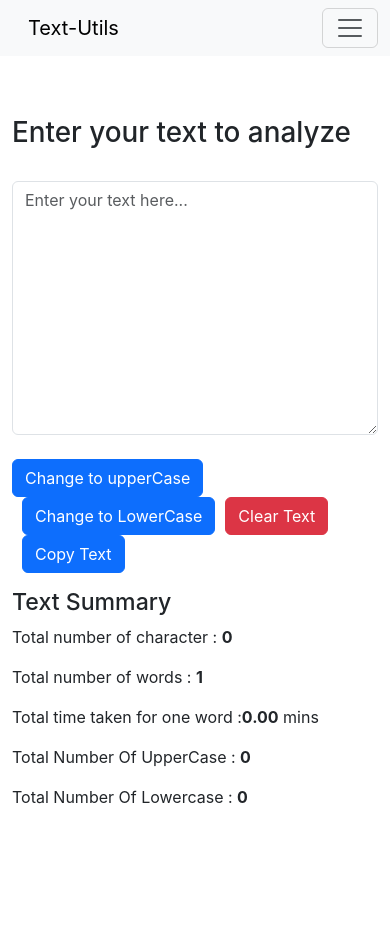
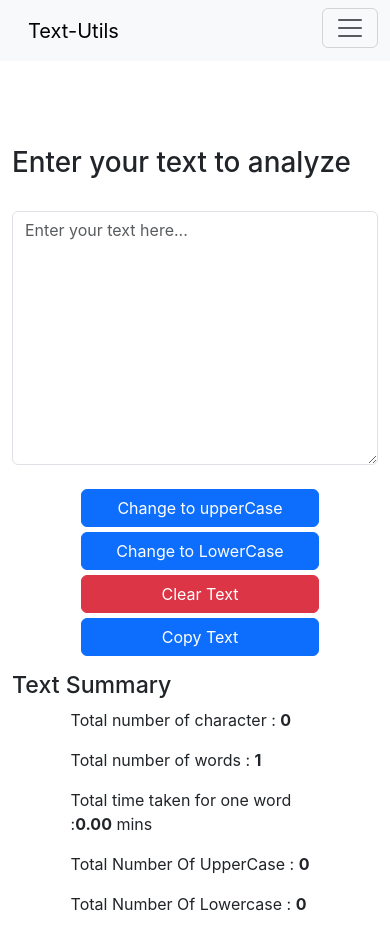
Before and after one commit to Hemanthnb/ReactTutorial, a React (Create React App) app: page / in a window 390 px wide. Before the commit the page ends 844 px from the top, so only its background shows below. Built offline with nearby package versions, Linux system fonts and the light colour scheme.

Commit message:
Improved Responsive of the webpage

```diff
--- a/src/Components/Forms.js
+++ b/src/Components/Forms.js
@@ -1,4 +1,5 @@
 import React,{useState} from "react"
+import './Responsive.css'
 
 let upperCount=0,lowerCount=0
 export default function Form(props){
@@ -112,11 +113,14 @@ export default function Form(props){
 
     return(
     <>
-    <div className="mb-3">
+    <div className="mb-3" id="mainContainer">
     <h1>{props.textAreaTitle}</h1>
   <label htmlFor="myBox" className="form-label"></label>
   <textarea className="form-control" id="myBox"  placeholder="Enter your text here..."rows="10" cols={"10"} value={text} onChange={onChangingValue} style={obj}></textarea>
   <br/>
+
+<div className="buttonsContainer">
+
   <button type="button" className="btn btn-primary" onClick={changeToUpper}>Change to upperCase</button>
   <button type="button" className="btn btn-primary" style={{marginLeft:"10px"}} onClick={changeToLower}>
   Change to LowerCase
@@ -127,16 +131,19 @@ export default function Form(props){
 <button type="button" className="btn btn-primary" style={{marginLeft:"10px"}} onClick={copyText}>
   Copy Text
 </button>
+</div>
+</div>
 
-</div>
-<div>
+<div className="summaryContainer">
     <h3>Text Summary</h3>
+    <div className="buttonsContainer">
      <p style={{marginRight:"10px"}}>Total number of character : <b>{text.length}</b></p>
      <p style={{marginRight:"10px"}}>Total number of words : <b>{text.trim().split(' ').length}</b></p>
      <p style={{ marginRight:"10px"}}>Total time taken for one word :<b>{((text.split(" ").length-1)*0.008).toFixed(2)}</b> mins</p>
      <div>
      <p>Total Number Of UpperCase : <b>{upperCount}</b></p>
      <p>Total Number Of Lowercase : <b>{lowerCount}</b></p>
+     </div>
      </div>
 </div>
     </>
--- /dev/null
+++ b/src/Components/Responsive.css
@@ -0,0 +1,23 @@
+@media(max-width: 782px) {
+
+    .buttonsContainer{
+      display: flex;
+      flex-direction: column;
+      justify-content: space-around;
+      margin: auto;
+      width: 68%;
+    }
+    button{
+        margin-left: 10px;
+        margin-bottom: 5px;
+    }
+    #mainContainer{
+        position: relative;
+        top:25px;
+    }
+
+    .summaryContainer{
+        position: relative;
+        top: 20px;
+    }
+}
```
